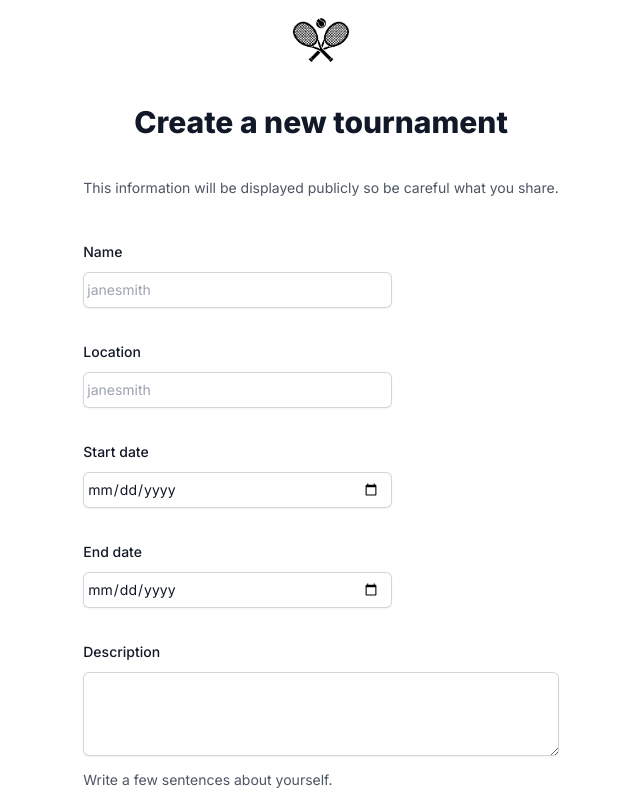
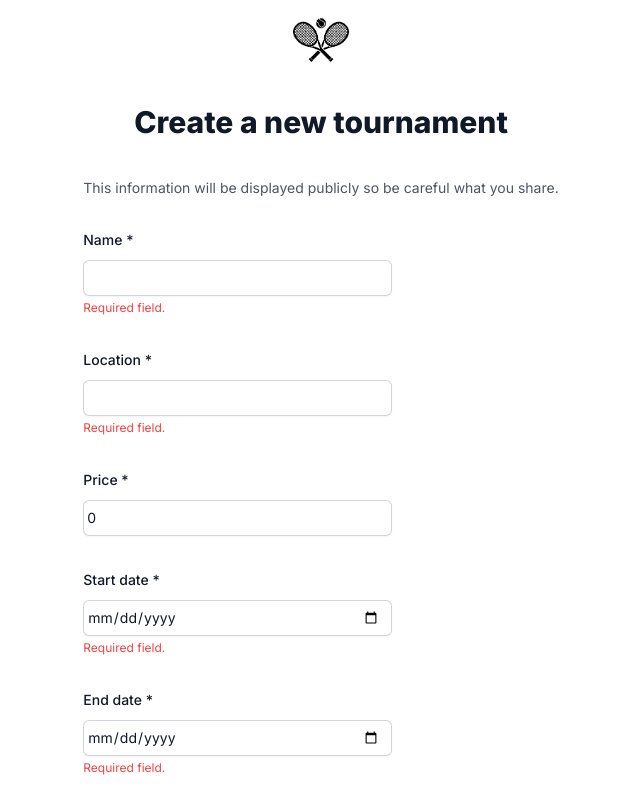
Before and after one commit to JuanPLoaizaC/tennis-league, a Next.js app: page /management/createTournament in a window 1280 px wide. Shown: the top 800 px of the page, without its empty margins (319-959 px from the left). Built offline with nearby package versions, Linux system fonts and the light colour scheme.

Commit message:
Creating tournaments succesfully

```diff
--- a/app/auth/signin/page.js
+++ b/app/auth/signin/page.js
@@ -37,8 +37,8 @@ export default function SignIn() {
       setLoading(false);
       let { data } = error.response;
       Swal.fire({
+        icon: 'error',
         text: data.error,
-        icon: 'error',
         showClass: {
           popup: `
             animate__animated
--- a/app/auth/signup/page.js
+++ b/app/auth/signup/page.js
@@ -31,7 +31,8 @@ export default function SignUp() {
       setLoading(false);
       let { data } = error.response;
       Swal.fire({
-        text: data.error,icon: 'error',
+        icon: 'error',
+        text: data.error,
         showClass: {
           popup: `
             animate__animated
--- /dev/null
+++ b/app/hooks/useManageTournament.js
@@ -0,0 +1,31 @@
+'use client';
+import React, { useContext, createContext } from 'react';
+import axios from 'axios';
+
+const ManageTournamentContext = createContext();
+
+export function ProviderManageTournament({ children }) {
+  const manageTournament = useProvideManageTournament();
+  return <ManageTournamentContext.Provider value={manageTournament}>{children}</ManageTournamentContext.Provider>;
+}
+
+export const useManageTournament = () => {
+  const manageTournament = useContext(ManageTournamentContext);
+  return manageTournament;
+};
+
+const useProvideManageTournament = () => {
+
+  const CreateTournament = async (manageTournament) => {
+    const options = {
+      headers: {
+        'Content-Type': 'application/json',
+      },
+    };
+    return await axios.post('http://localhost:3000/api/management/createTournament', manageTournament, options);
+  };
+
+  return {
+    CreateTournament
+  };
+}
--- a/app/layout.js
+++ b/app/layout.js
@@ -1,5 +1,6 @@
 import { Inter } from 'next/font/google';
 import { ProviderAuth } from './hooks/useAuth';
+import { ProviderManageTournament } from './hooks/useManageTournament';
 //import Providers from './providers';
 import '@app/globals.css';
 import 'sweetalert2/dist/sweetalert2.min.css';
@@ -17,7 +18,9 @@ export default function RootLayout({ children }) {
     <html lang="en">
       <body className={inter.className}>
         <ProviderAuth>
-          {children}
+          <ProviderManageTournament>
+            {children}
+          </ProviderManageTournament>
         </ProviderAuth>
       </body>
     </html>
--- a/app/management/createTournament/page.js
+++ b/app/management/createTournament/page.js
@@ -1,14 +1,103 @@
 'use client';
 import { useState } from 'react';
-import { PhotoIcon, UserCircleIcon } from '@heroicons/react/24/solid';
+import { useManageTournament } from '@app/hooks/useManageTournament';
 import TennisRacquet from '@public/TennisRacquet.png';
 import Image from 'next/image';
+import Preloader from '@app/components/Preloader';
+import Swal from 'sweetalert2';
 
 export default function CreateTournament() {
-  const [user, setUser] = useState({});
+  const manageTournament = useManageTournament();
+  const [tournament, setTournament] = useState({
+    name: '',
+    location: '',
+    price: 0,
+    startDate: '',
+    endDate: '',
+    description: ''
+  });
+  const [loading, setLoading] = useState(false);
+
+  const conditionsToClick = () => {
+		return tournament.name === '' || tournament.location === '' || tournament.startDate === '' || tournament.endDate === '' || tournament.startDate > tournament.endDate === '' || tournament.description === '' || tournament.description.length > 300;
+	};
+
+  const postCrateTournament = async () => {
+    setLoading(true);
+		let response = await manageTournament.CreateTournament(tournament).catch(error => {
+      setLoading(false);
+      let { data } = error.response;
+      Swal.fire({
+        icon: 'error',
+        text: data.error,
+        showClass: {
+          popup: `
+            animate__animated
+            animate__fadeInUp
+            animate__faster
+          `
+        },
+        hideClass: {
+          popup: `
+            animate__animated
+            animate__fadeOutDown
+            animate__faster
+          `
+        },
+        timer: 1000
+      });
+    });
+    if (response) {
+      setLoading(false);
+      Swal.fire({
+        icon: 'success',
+        text: 'Created succesfully',
+        showDenyButton: true,
+        confirmButtonText: 'See all tournaments',
+        denyButtonText: 'Create another',
+        showClass: {
+          popup: `
+            animate__animated
+            animate__fadeInUp
+            animate__faster
+          `
+        },
+        hideClass: {
+          popup: `
+            animate__animated
+            animate__fadeOutDown
+            animate__faster
+          `
+        }
+      }).then((result) => {
+        if (result.isConfirmed) {
+
+        } else if (result.isDenied) {
+          cleanData();
+      }});
+    }
+  };
+
+  const cleanData = () => {
+    setTournament({
+      name: '',
+      location: '',
+      price: 0,
+      startDate: '',
+      endDate: '',
+      description: ''
+    });
+  };
 
   return (
     <>
+      {
+        loading
+        ?
+        <Preloader></Preloader>
+        :
+        null
+      }
       <div className="bg-white min-h-screen flex flex-col items-center justify-center">
         <div className="text-center">
           <Image
@@ -22,109 +111,152 @@ export default function CreateTournament() {
             Create a new tournament
           </h2>
         </div>
-        <form className="mt-8 mb-8 space-y-6">
+        <form className="mt-8 mb-8 space-y-6" onSubmit={(e) => e.preventDefault()} >
           <div className="space-y-12">
             <div className="border-b border-gray-900/10 pb-12">
               <p className="mt-1 text-sm leading-6 text-gray-600">
                 This information will be displayed publicly so be careful what you share.
               </p>
 
-              <div className="mt-10 grid grid-cols-1 gap-x-6 gap-y-8 sm:grid-cols-6">
+              <div className="mt-7 grid grid-cols-1 gap-x-6 gap-y-8 sm:grid-cols-6">
                 <div className="sm:col-span-4">
                   <label htmlFor="username" className="block text-sm font-medium leading-6 text-gray-900">
-                  Name
+                  Name *
                   </label>
                   <div className="mt-2">
                     <div className="flex rounded-md shadow-sm ring-1 ring-inset ring-gray-300 focus-within:ring-2 focus-within:ring-inset focus-within:ring-indigo-600 sm:max-w-md">
                       <input
                         type="text"
-                        name="username"
-                        id="username"
-                        autoComplete="username"
+                        name="name"
                         className="block flex-1 border-0 bg-transparent py-1.5 pl-1 text-gray-900 placeholder:text-gray-400 focus:ring-0 sm:text-sm sm:leading-6"
-                        placeholder="janesmith"
+                        value={tournament.name}
+                        onChange={({ target }) => setTournament({ ... tournament, name: target.value })}
                       />
                     </div>
                   </div>
+                  {
+                    tournament.name === '' &&
+                    <p className="text-xs text-red-500 mt-1">Required field.</p>
+                  }
                 </div>
-
                 <div className="sm:col-span-4">
                   <label htmlFor="username" className="block text-sm font-medium leading-6 text-gray-900">
-                  Location
+                  Location *
                   </label>
                   <div className="mt-2">
                     <div className="flex rounded-md shadow-sm ring-1 ring-inset ring-gray-300 focus-within:ring-2 focus-within:ring-inset focus-within:ring-indigo-600 sm:max-w-md">
                       <input
                         type="text"
-                        name="username"
-                        id="username"
-                        autoComplete="username"
+                        name="location"
                         className="block flex-1 border-0 bg-transparent py-1.5 pl-1 text-gray-900 placeholder:text-gray-400 focus:ring-0 sm:text-sm sm:leading-6"
-                        placeholder="janesmith"
+                        value={tournament.location}
+                        onChange={({ target }) => setTournament({ ... tournament, location: target.value })}
                       />
                     </div>
                   </div>
+                  {
+                    tournament.location === '' &&
+                    <p className="text-xs text-red-500 mt-1">Required field.</p>
+                  }
                 </div>
-
                 <div className="sm:col-span-4">
                   <label htmlFor="username" className="block text-sm font-medium leading-6 text-gray-900">
-                  Start date
+                  Price *
+                  </label>
+                  <div className="mt-2">
+                    <div className="flex rounded-md shadow-sm ring-1 ring-inset ring-gray-300 focus-within:ring-2 focus-within:ring-inset focus-within:ring-indigo-600 sm:max-w-md">
+                      <input
+                        type="number"
+                        min={0}
+                        name="price"
+                        className="block flex-1 border-0 bg-transparent py-1.5 pl-1 text-gray-900 placeholder:text-gray-400 focus:ring-0 sm:text-sm sm:leading-6"
+                        value={tournament.price}
+                        onChange={({ target }) => setTournament({ ... tournament, price: target.value })}
+                      />
+                    </div>
+                  </div>
+                  {
+                    tournament.price === '' &&
+                    <p className="text-xs text-red-500 mt-1">Required field.</p>
+                  }
+                </div>
+                <div className="sm:col-span-4">
+                  <label htmlFor="username" className="block text-sm font-medium leading-6 text-gray-900">
+                  Start date *
                   </label>
                   <div className="mt-2">
                     <div className="flex rounded-md shadow-sm ring-1 ring-inset ring-gray-300 focus-within:ring-2 focus-within:ring-inset focus-within:ring-indigo-600 sm:max-w-md">
                       <input
                         type="date"
-                        name="username"
-                        id="username"
-                        autoComplete="username"
+                        name="startDate"
                         className="block flex-1 border-0 bg-transparent py-1.5 pl-1 text-gray-900 placeholder:text-gray-400 focus:ring-0 sm:text-sm sm:leading-6"
-                        placeholder="janesmith"
+                        value={tournament.startDate}
+                        onChange={({ target }) => setTournament({ ... tournament, startDate: target.value })}
                       />
                     </div>
                   </div>
+                  {
+                    tournament.startDate === '' &&
+                    <p className="text-xs text-red-500 mt-1">Required field.</p>
+                  }
+                  {
+                    (tournament.startDate && tournament.endDate) && (tournament.startDate > tournament.endDate) &&
+                    <p className="text-xs text-red-500 mt-1">The end date must be bigger than the initial date.</p>
+                  }
                 </div>
-
                 <div className="sm:col-span-4">
                   <label htmlFor="username" className="block text-sm font-medium leading-6 text-gray-900">
-                  End date
+                  End date *
                   </label>
                   <div className="mt-2">
                     <div className="flex rounded-md shadow-sm ring-1 ring-inset ring-gray-300 focus-within:ring-2 focus-within:ring-inset focus-within:ring-indigo-600 sm:max-w-md">
                       <input
                         type="date"
-                        name="username"
-                        id="username"
-                        autoComplete="username"
+                        name="endDate"
                         className="block flex-1 border-0 bg-transparent py-1.5 pl-1 text-gray-900 placeholder:text-gray-400 focus:ring-0 sm:text-sm sm:leading-6"
-                        placeholder="janesmith"
+                        value={tournament.endDate}
+                        onChange={({ target }) => setTournament({ ... tournament, endDate: target.value })}
                       />
                     </div>
                   </div>
+                  {
+                    tournament.endDate === '' &&
+                    <p className="text-xs text-red-500 mt-1">Required field.</p>
+                  }
+                  {
+                    (tournament.startDate && tournament.endDate) && (tournament.startDate > tournament.endDate) &&
+                    <p className="text-xs text-red-500 mt-1">The end date must be bigger than the initial date</p>
+                  }
                 </div>
-
                 <div className="col-span-full">
                   <label htmlFor="about" className="block text-sm font-medium leading-6 text-gray-900">
-                    Description
+                    Description *
                   </label>
                   <div className="mt-2">
                     <textarea
-                      id="about"
-                      name="about"
+                      name="description"
                       rows={3}
                       className="block w-full rounded-md border-0 py-1.5 text-gray-900 shadow-sm ring-1 ring-inset ring-gray-300 placeholder:text-gray-400 focus:ring-2 focus:ring-inset focus:ring-indigo-600 sm:text-sm sm:leading-6"
-                      defaultValue={''}
+                      value={tournament.description}
+                      onChange={({ target }) => setTournament({ ... tournament, description: target.value })}
                     />
                   </div>
-                  <p className="mt-3 text-sm leading-6 text-gray-600">Write a few sentences about yourself.</p>
+                  {
+                    tournament.description === '' &&
+                    <p className="text-xs text-red-500 mt-1">Required field.</p>
+                  }
+                  {
+                    tournament.description.length > 300 &&
+                    <p className="text-xs text-red-500 mt-1">Maximum 300 characters.</p>
+                  }
                 </div>
               </div>
             </div>
           </div>
-
           <div className="mt-6 flex items-center justify-end gap-x-6">
             <button
               type="submit"
-              className="rounded-md bg-indigo-600 px-3 py-2 text-sm font-semibold text-white shadow-sm hover:bg-indigo-500 focus-visible:outline focus-visible:outline-2 focus-visible:outline-offset-2 focus-visible:outline-indigo-600"
+              className="rounded-md bg-indigo-600 px-3 py-2 text-sm font-semibold text-white shadow-sm hover:bg-indigo-500 focus-visible:outline focus-visible:outline-2 focus-visible:outline-offset-2 focus-visible:outline-indigo-600" disabled={conditionsToClick()} onClick={postCrateTournament}
             >
               Save
             </button>
```
Also changed, not shown: app/api/management/createTournament/route.js (added, +14 -0 lines).
